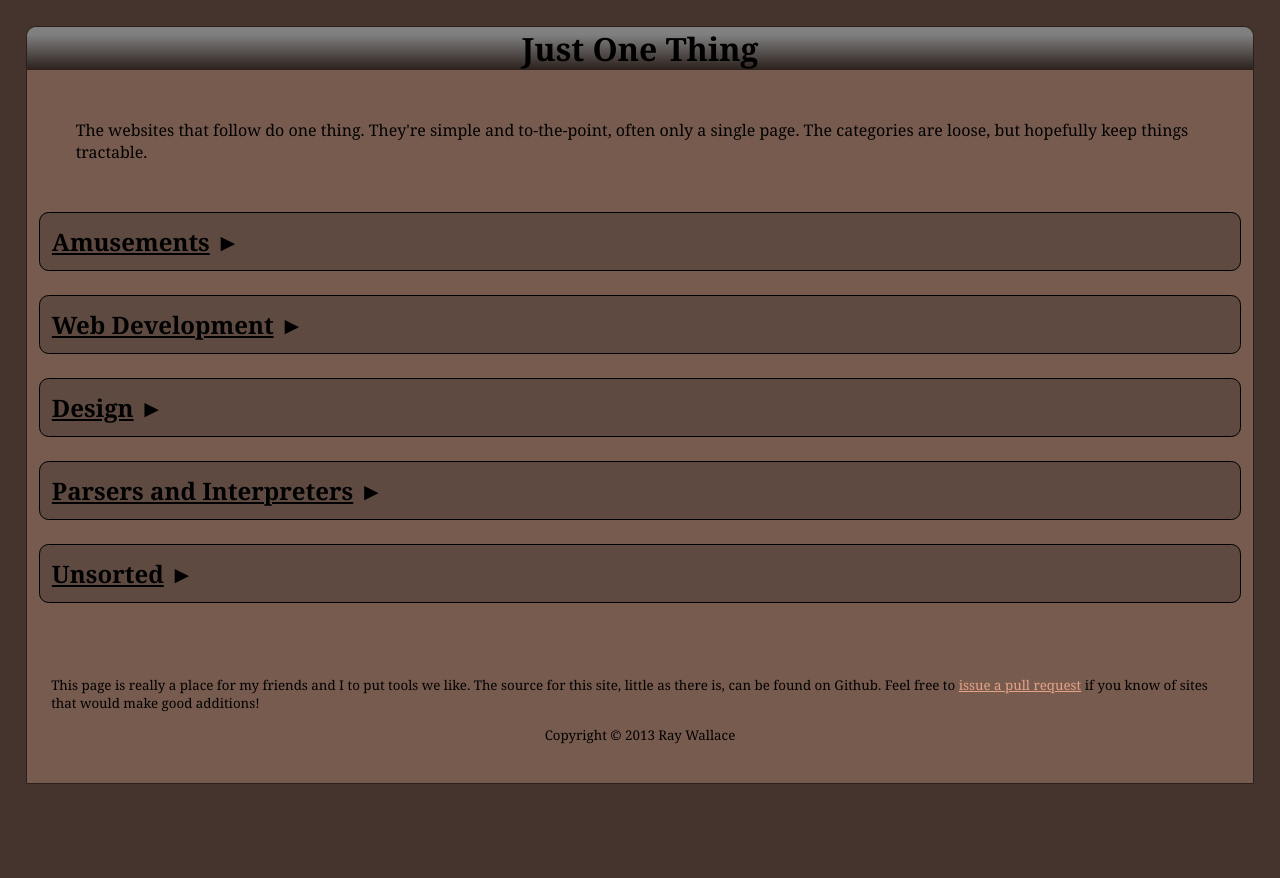
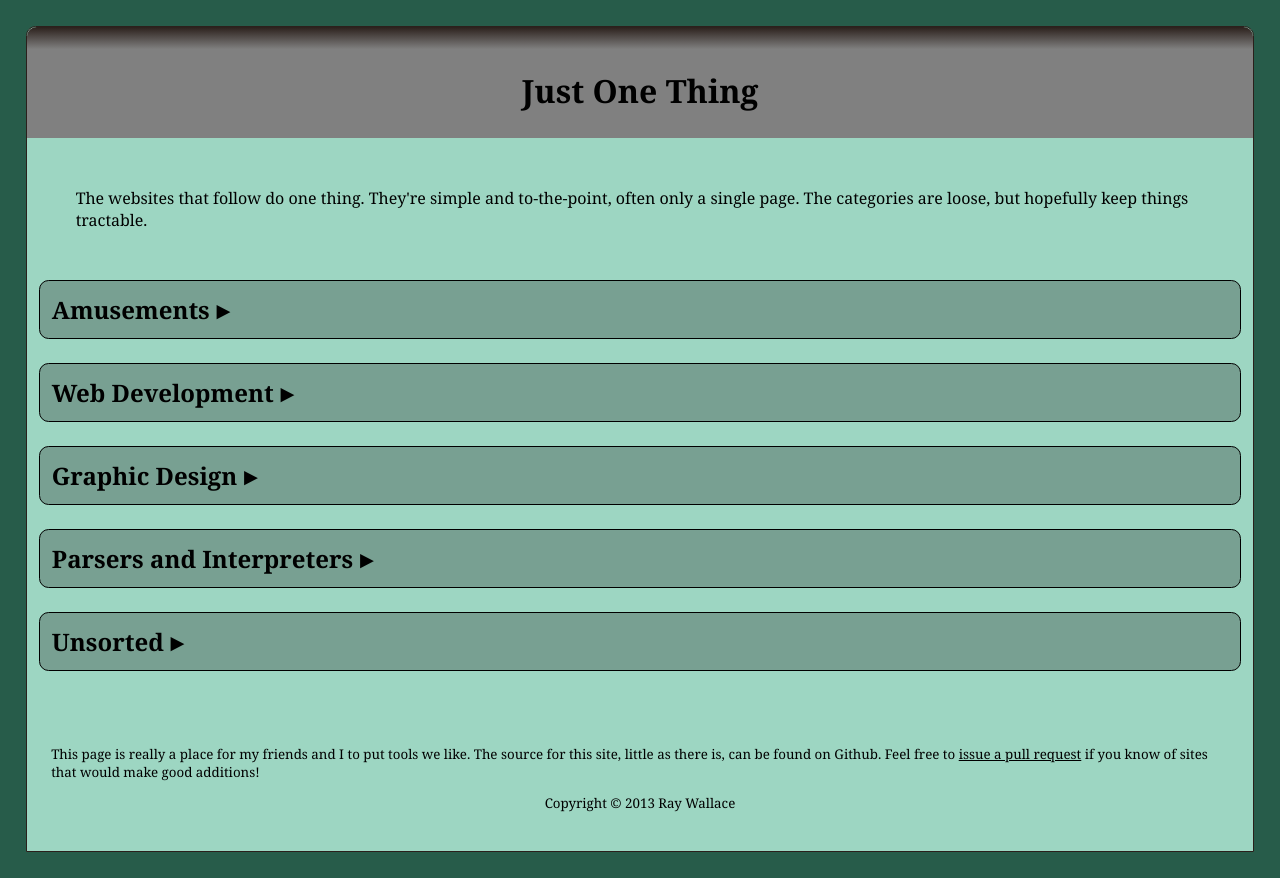
Before and after one commit to faboo/JustOne, a plain HTML site: page index.html in a window 1280 px wide. Before the commit the page ends 809 px from the top, so only its background shows below. Drawn offline with Linux system fonts and the light colour scheme.

Commit message:
Appearance improvements
Improved color scheme.
More compliant HTML.
Added ColorZilla gradient editor.

```diff
--- a/index.html
+++ b/index.html
@@ -7,7 +7,7 @@
 </head>
 
 <body>
-  <heading>
+  <header>
     <h1>Just One Thing</h1>
 
     <p>
@@ -15,12 +15,12 @@
       often only a single page. The categories are loose, but hopefully keep
       things tractable.
     </p>
-  </heading>
+  </header>
 
   <article data-bind="foreach: section">
     <section data-bind="css: { expanded: open() }">
       <h2>
-        <a data-bind="click:onOpen, text:name, attr:{ href:'#'+name }"></a>
+        <a data-bind="click:onOpen, text:name, attr:{ name:name }"></a>
       </h2>
 
       <ul data-bind="foreach: site">
@@ -38,8 +38,8 @@
     <p>
       This page is really a place for my friends and I to put tools we like.
       The source for this site, little as there is, can be found on Github.
-      Feel free to <a href="">issue a pull request</a> if you know of sites
-      that would make good additions!
+      Feel free to <a href="https://github.com/faboo/JustOne">issue a pull
+      request</a> if you know of sites that would make good additions!
     </p>
     <p class="copyright">Copyright © 2013 Ray Wallace</p>
   </footer>
--- a/justone.scss
+++ b/justone.scss
@@ -1,9 +1,20 @@
-$dark-background-color: #45342D;
+/*$dark-background-color: #45342D;
 $light-background-color: #785b4f;
+$primary-color: gray;
+$section-background-color: rgba(33, 33, 33, .3);
+$accent-color: #2B201C;//#455F6A;
+$link-color: #faede8;
+$link-visited-color: #e4a387;
+$link-activated-color: white;
+$text-color: black;*/
+
+$dark-background-color: #275C4A;
+$light-background-color: #9DD6C2;
+$section-background-color: rgba(33, 33, 33, .3);
 $primary-color: gray;
 $accent-color: #2B201C;//#455F6A;
 $link-color: #faede8;
-$link-visited-color: #e4a387;
+$link-visited-color: #5C2739;
 $link-activated-color: white;
 $text-color: black;
 
@@ -12,16 +23,14 @@ $small-radius: .06in;
 
 $border-width: 1px;
 
-@mixin bumpGradient($first, $middle, $last) {
-  //background: -moz-linear-gradient(top,  $first 0%, $middle 17%, $last 100%); /* FF3.6+ */
-  background: -webkit-linear-gradient(top, $first 0%, $middle 17%, $last 100%); /* Chrome10+,Safari5.1+ */
-  background: -o-linear-gradient(top, $first 0%, $middle 17%, $last 100%); /* Opera 11.10+ */
-  background: -ms-linear-gradient(top, $first 0%, $middle 17%, $last 100%); /* IE10+ */
-  background: linear-gradient(to bottom, $first 0%, $middle 17%, $last 100%); /* W3C */
+@mixin bumpGradient($first, $middle, $midat, $last) {
+  background: -webkit-linear-gradient(top, $first 0%, $middle $midat, $last 100%); /* Chrome10+,Safari5.1+ */
+  background: -o-linear-gradient(top, $first 0%, $middle $midat, $last 100%); /* Opera 11.10+ */
+  background: -ms-linear-gradient(top, $first 0%, $middle $midat, $last 100%); /* IE10+ */
+  background: linear-gradient(to bottom, $first 0%, $middle $midat, $last 100%); /* W3C */
 }
 
 @mixin bumpGradientBorder($first, $middle, $last) {
-  //border-color: -moz-linear-gradient(top,  $first 0%, $middle 17%, $last 100%); /* FF3.6+ */
   border-image: -webkit-linear-gradient(top, $first 0%, $middle 17%, $last 100%); /* Chrome10+,Safari5.1+ */
   border-image: -o-linear-gradient(top, $first 0%, $middle 17%, $last 100%); /* Opera 11.10+ */
   border-image: -ms-linear-gradient(top, $first 0%, $middle 17%, $last 100%); /* IE10+ */
@@ -52,14 +61,18 @@ body {
   min-height: 90%;
 }
 
-heading {
+header{
   h1 {
-    @include bumpGradient($primary-color, $primary-color, $accent-color);
+    @include bumpGradient($accent-color, $primary-color, 20%, $primary-color);
     text-align: center;
     margin: 0;
     border: {
-      top-left-radius:$large-radius ;
+      top-left-radius: $large-radius;
       top-right-radius: $large-radius;
+    }
+    padding: {
+      top: 2.5ex;
+      bottom: 1.5ex;
     }
   }
 
@@ -75,8 +88,7 @@ article {
   }
 
   section {
-    //background-color: $dark-background-color;
-    background-color: rgba(33, 33, 33, .3);
+    background-color: $section-background-color;
     border: {
       //color: $accent-color;
       radius: $large-radius;
@@ -92,10 +104,12 @@ article {
       margin: 1%;
 
       &::after {
+        font-family: Courier New, monotype;
         content: "►"
       }
 
       a {
+        cursor: pointer;
         &:link {
           color: $text-color;
         }
--- a/sites.json
+++ b/sites.json
@@ -55,11 +55,15 @@ var sites = {
       ]
     },
     {
-      "name": "Design",
+      "name": "Graphic Design",
       "site": [
         {
           "url": "http://0to255.com/",
           "about": "Browse shades of specific colors."
+        },
+        {
+          "url": "http://www.colorzilla.com/gradient-editor/",
+          "about": "Build cross-browser HTML5 gradients."
         },
         {
           "url": "http://generator.lorem-ipsum.info/",
@@ -120,7 +124,7 @@ var sites = {
           "about": "Make custom HTTP requests and see the response in full, as recieved."
         },
         {
-          "url": "http://unicodelookup.com/#0xFFFD/1",
+          "url": "http://unicodelookup.com/",
           "about": "Lookup Unicode codepoints by character, HTML entity, UTF-8 hex value."
         }
       ]
```
Also changed, not shown: justone.css.
